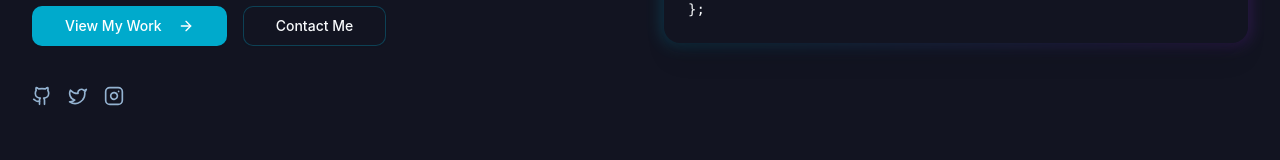
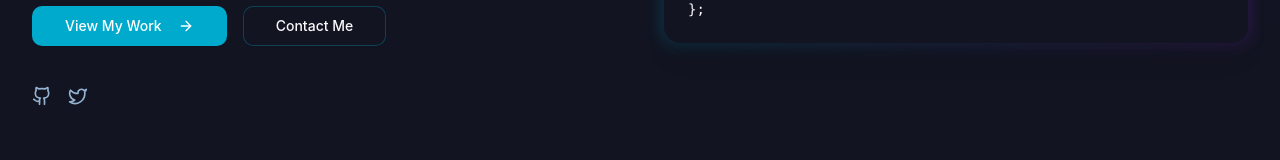
Before and after one commit to 0xffvirus/0xffvirus.github.io, a Next.js app: page / in a window 1280 px wide. Shown: the part 410-570 px from the top of the page. Built offline with nearby package versions, Linux system fonts and the light colour scheme.

Commit message:
Update Hero.tsx

```diff
--- a/src/components/portfolio/Hero.tsx
+++ b/src/components/portfolio/Hero.tsx
@@ -42,8 +42,7 @@ export function Hero() {
           <div className="flex items-center gap-4 pt-4">
             {[
               { href: "https://github.com/0xffvirus", Icon: Github, label: "GitHub" },
-              { href: "https://twitter.com/ceobahaa", Icon: Twitter, label: "Twitter" },
-              { href: "https://instagram.com/1zsb", Icon: Instagram, label: "Instagram" }
+              { href: "https://twitter.com/ceobahaa", Icon: Twitter, label: "Twitter" }
             ].map(({ href, Icon, label }) => (
               <Link
                 key={label}
```
